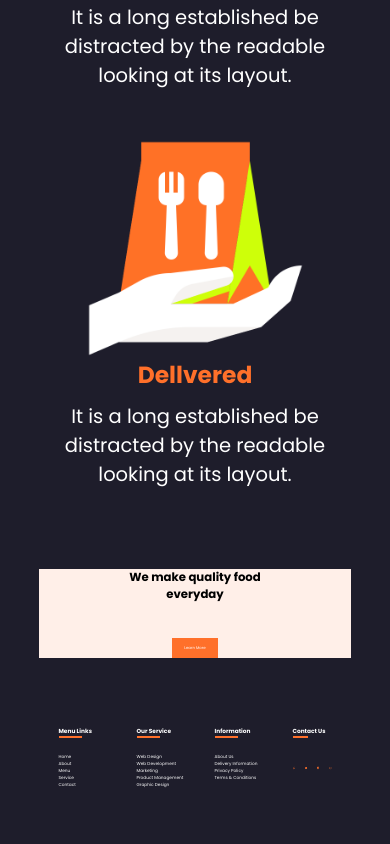
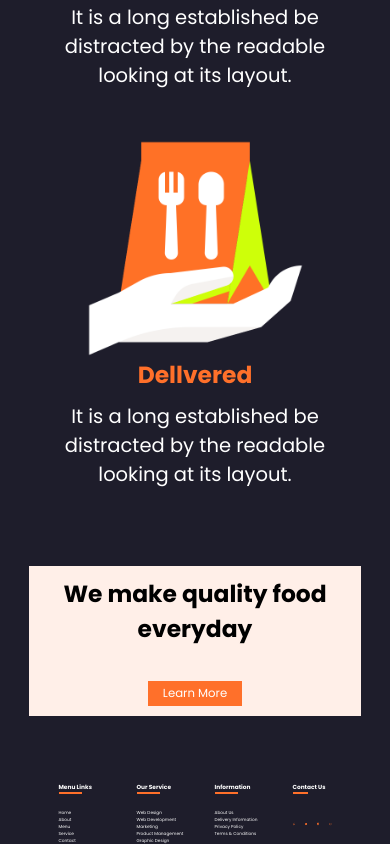
Before and after one commit to JhoanSB0608/proyectoWeb, a plain HTML site: page index.html in a window 390 px wide. Shown: the part 3522-4366 px from the top of the page. Before the commit the page ends 4310 px from the top, so only its background shows below. Drawn offline with Linux system fonts and the light colour scheme.

Commit message:
refactor: :zap: Se creo el responsive para version movil de la section quality food

```diff
--- a/css/style.css
+++ b/css/style.css
@@ -642,7 +642,7 @@ nav ul {
         gap: 40px;
     }
 
-    .nameServicios{
+    .nameServicios {
         display: flex;
         flex-direction: column;
         align-items: center;
@@ -660,4 +660,31 @@ nav ul {
         font-size: 5vw;
         padding: 10px 20px 10px 20px
     }
+
+    .qualityFood {
+        display: flex;
+        justify-content: center;
+        align-items: center;
+    }
+
+    .qualityFood .container {
+        width: 85%;
+        height: 90%;
+        display: flex;
+        gap: 35px;
+        font-size: 4vw;
+        padding: 10px;
+    }
+
+    .qualityFood .container h2 {
+        display: flex;
+        text-align: center;
+    }
+
+    .qualityFood .container button {
+        width: 30%;
+        height: 5vh;
+        font-size: 3vw;
+    }
+
 }
```
